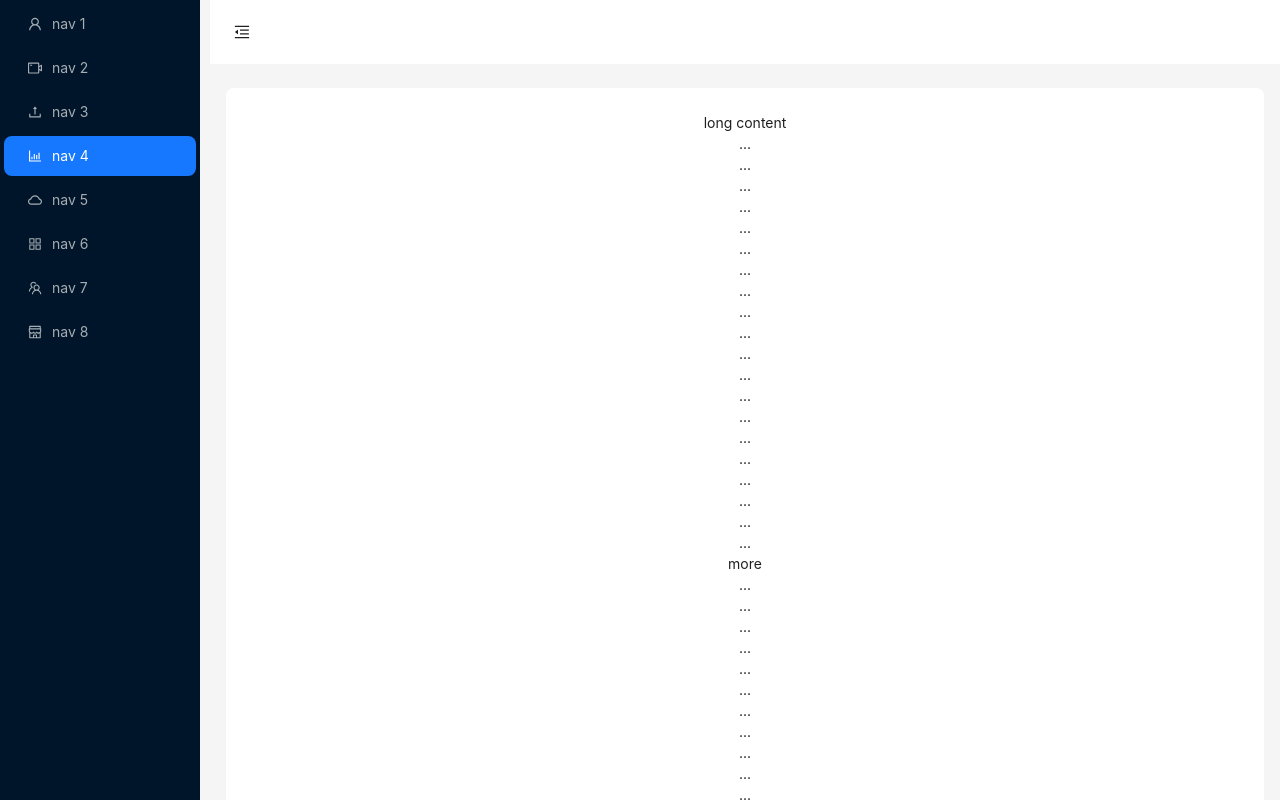
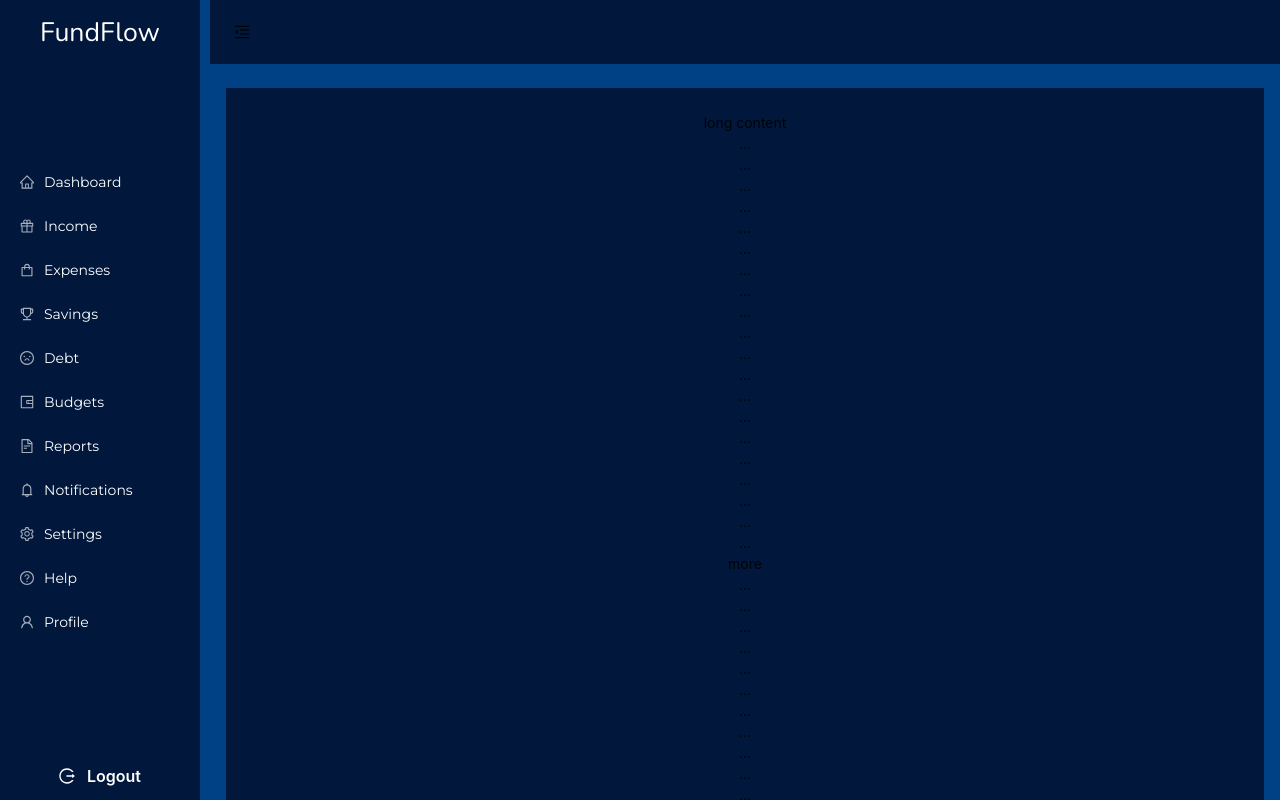
Before and after one commit to Jess-Zino/FundFlow, a React (Vite) app: page /dashboard in a window 1280 px wide. Shown: the top 800 px of the page. Built offline with nearby package versions, Linux system fonts and the light colour scheme; a web font is replaced by a local one.

Commit message:
Dashboard Navbar

```diff
--- a/package.json
+++ b/package.json
@@ -14,6 +14,7 @@
     "d3": "^7.9.0",
     "lottie-react": "^2.4.0",
     "react": "^18.2.0",
+    "react-countup": "^6.5.3",
     "react-dom": "^18.2.0",
     "react-gauge-chart": "^0.5.1",
     "react-router-dom": "^6.23.1"
--- a/src/App.css
+++ b/src/App.css
@@ -3,7 +3,7 @@
   --primary-blue: #085398; /* Darker, richer blue */
     --light-blue: #cce4ff;
     --accent-blue: #3b82f6; /* Richer accent blue */
-    --highlight-green: #2ecc71; /* Highlight color */
+    --highlight-green: #171a18; /* Highlight color */
     --background-light: #ffffff;
     --text-light: #212529;
 
--- /dev/null
+++ b/src/Components/SideNav.jsx
@@ -0,0 +1,59 @@
+import {useNavigate} from 'react-router-dom'
+import {useLocation} from 'react-router-dom'
+import {UserOutlined,
+    GiftOutlined,
+    ShoppingOutlined,
+TrophyOutlined,
+FrownOutlined,
+  HomeOutlined,
+  WalletOutlined,
+  ProjectOutlined,
+  SolutionOutlined,
+  CalendarOutlined,
+  TeamOutlined,
+  FileTextOutlined,
+  BellOutlined,
+  SettingOutlined,
+  QuestionCircleOutlined,
+  LogoutOutlined,
+  } from '@ant-design/icons';
+import { Menu } from 'antd';
+const SideNav = () => {
+    const navigate =  useNavigate()
+    const location = useLocation()
+    //const currentPath = location.pathname;
+    const dashName = (str)=>{
+      const newstr = str.slice(1, str.length)
+      return newstr[0].toUpperCase() + newstr.slice(1)
+    }
+
+
+    const icons = [
+      { key: '1', icon: <HomeOutlined />, label: 'Dashboard' },
+      { key: '2', icon: <GiftOutlined />, label: 'Income' },
+      { key: '3', icon: <ShoppingOutlined />, label: 'Expenses' },
+      { key: '4', icon: <TrophyOutlined />, label: 'Savings' },
+      { key: '5', icon: <FrownOutlined />, label: 'Debt' },
+      { key: '6', icon:<WalletOutlined />, label: 'Budgets' },
+      { key: '7', icon: <FileTextOutlined />, label: 'Reports' },
+      { key: '8', icon: <BellOutlined />, label: 'Notifications' },
+      { key: '9', icon: <SettingOutlined />, label: 'Settings' },
+      { key: '10', icon: <QuestionCircleOutlined />, label: 'Help' },
+      { key: '11', icon: <UserOutlined />, label: 'Profile' },
+
+    ];
+    const items = icons.map((item) => ({
+        key: `/${item.label.toLowerCase()}`,
+        icon: item.icon, // Accessing the icons array directly
+        label: <span className='text-white body-font'>{item.label}</span>,
+      }));
+  return (
+    <div>
+      <Menu className=" bg-[#01183c] text-white"   mode="vertical" defaultSelectedKeys={['2']} items={items}   onClick={(item)=>{
+            navigate(item.key)
+        }}  theme='dark'/>
+    </div>
+  )
+}
+
+export default SideNav
--- a/src/Pages/Dashboard/Dashboard.jsx
+++ b/src/Pages/Dashboard/Dashboard.jsx
@@ -1,65 +1,40 @@
-import React,{useState} from 'react';
-import {
-  AppstoreOutlined,
-  BarChartOutlined,
-  CloudOutlined,
-  ShopOutlined,
-  TeamOutlined,
-  UploadOutlined,
-  MenuFoldOutlined,
-  MenuUnfoldOutlined,
-  UserOutlined,
-  VideoCameraOutlined,
-} from '@ant-design/icons';
-import { Layout, Menu, theme,Button } from 'antd';
-
+import React, { useState } from 'react';
+import {MenuFoldOutlined, MenuUnfoldOutlined,LogoutOutlined} from '@ant-design/icons';
+import { Layout,  theme,Button } from 'antd';
+import SideNav from '../../Components/SideNav';
 const { Header, Content, Footer, Sider , } = Layout;
-const items = [
-  UserOutlined,
-  VideoCameraOutlined,
-  UploadOutlined,
-  BarChartOutlined,
-  CloudOutlined,
-  AppstoreOutlined,
-  TeamOutlined,
-  ShopOutlined,
-].map((icon, index) => ({
-  key: String(index + 1),
-  icon: React.createElement(icon),
-  label: `nav ${index + 1}`,
-}));
 const Dashboard = () => {
-  const [collapsed, setCollapsed] = useState(false);
   const {
     token: { colorBgContainer, borderRadiusLG },
   } = theme.useToken();
+   const [collapsed, setCollapsed] = useState(false);
   return (
-    <Layout hasSider>
-    <Sider
-     breakpoint="lg"
-     collapsedWidth="0"
-     collapsible collapsed={collapsed}
-      style={{
-        overflow: 'auto',
-        height: '100vh',
+    <Layout hasSider className='bg-[#004085]'>
+      <Sider
+        className='overflow-hidden sticky h-[100vh] top-0 left-0 bottom-0 '
+        breakpoint="lg"
+        collapsedWidth="0"
+        collapsible collapsed={collapsed}
+      >
+      <div className="bg-[#01183c] demo-logo-vertical  flex flex-col justify-between h-[100vh] ">
+      <h1 className='text-white text-[20pt] text-center pt-3 main-font'>FundFlow</h1>
+      <SideNav className="body-font"/>
+      <div className='flex flex-row items-center justify-center p-3 gap-3 text-white font-semibold text-[12pt]' >
+      <LogoutOutlined /> Logout
+      </div>
 
-        left: 0,
-        top: 0,
-        bottom: 0,
-      }}
-    >
-      <div className="demo-logo-vertical" />
-      <Menu theme="dark" mode="inline" defaultSelectedKeys={['4']} items={items} />
-    </Sider>
+      </div>
+       </Sider>
     <Layout
       style={{
         marginLeft: 10,
+        background:"#004085"
       }}
     >
       <Header
         style={{
           padding: 0,
-          background: colorBgContainer,
+          background: "#01183c",
         }}
       >
           <Button
@@ -77,6 +52,7 @@ const Dashboard = () => {
         style={{
           margin: '24px 16px 0',
           overflow: 'initial',
+          background: "#01183c",
         }}
       >
 
@@ -84,7 +60,7 @@ const Dashboard = () => {
           style={{
             padding: 24,
             textAlign: 'center',
-            background: colorBgContainer,
+            background: "#01183c",
             borderRadius: borderRadiusLG,
           }}
         >
```
Also changed, not shown: 1 other file (tests, documents, lock files or other folders).
